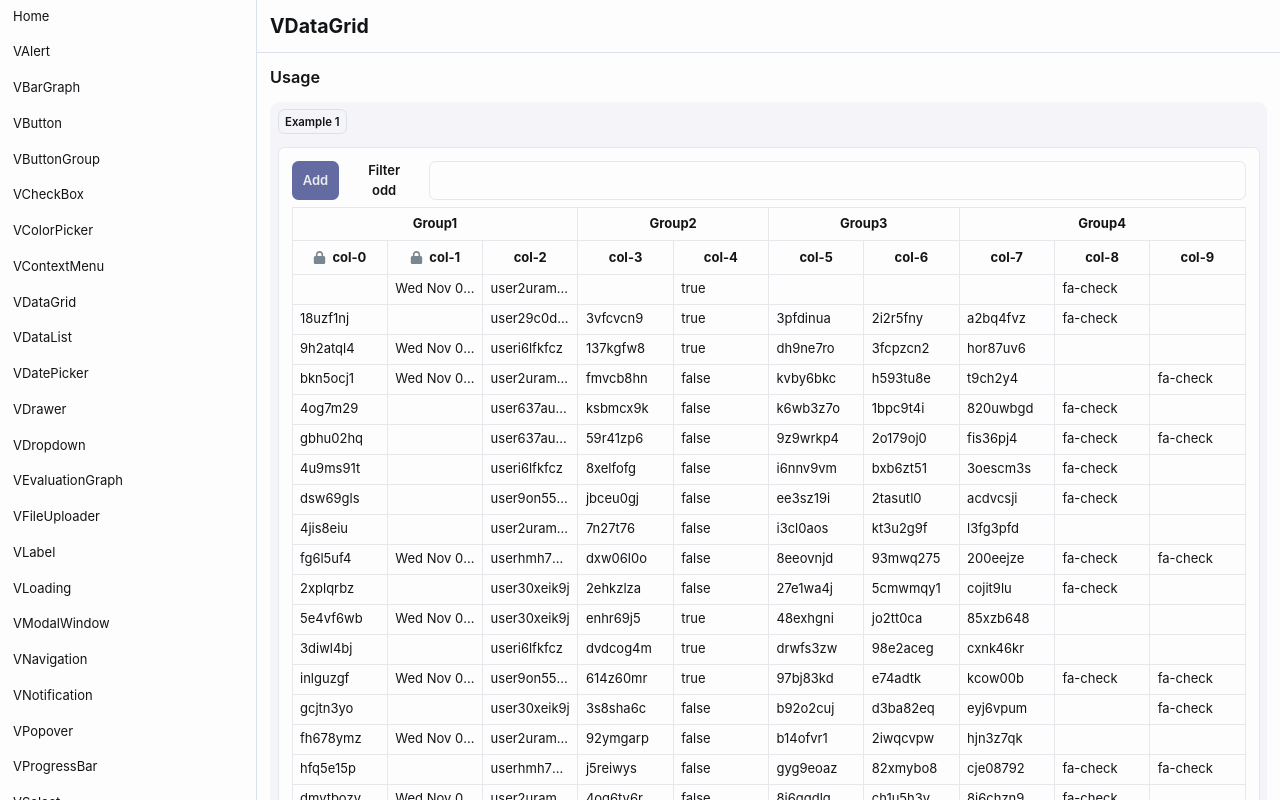
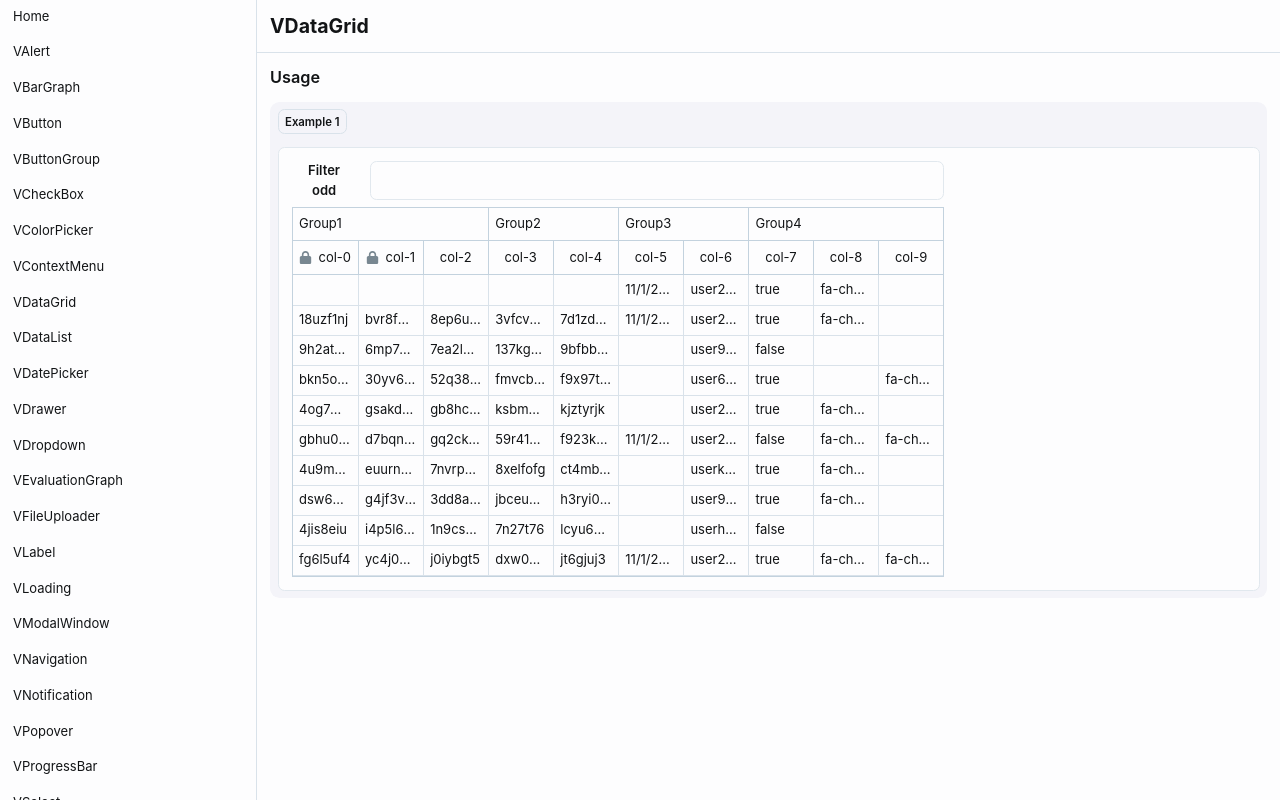
Before and after one commit to frtp2612/velc, a Vue app: page /VDataGrid in a window 1280 px wide. Built offline with nearby package versions, Linux system fonts and the light colour scheme.

Commit message:
data grid descriptor

```diff
--- a/src/components/VDataGrid/VDataGrid.vue
+++ b/src/components/VDataGrid/VDataGrid.vue
@@ -1,31 +1,37 @@
 <template>
   <div class="flex flex-col gap-4 min-h-0 min-w-0 h-full w-full">
     <div class="min-h-0 min-w-0 h-full w-full overflow-auto">
-      <table
-        class="table table-fixed w-full max-h-full h-full min-h-0 bg-color-bg relative overflow-auto border border-collapse border-color-border-200"
+      <div
+        class="w-full max-h-full h-full min-h-0 bg-color-bg relative overflow-auto border border-color-border-200"
         ref="table"
       >
-        <thead class="sticky-header border-b">
+        <div
+          class="sticky-header bg-color-bg border-b border-inherit divide-y divide-color-border-200"
+        >
           <!-- additional header with colspan -->
-          <tr
-            class=""
+          <div
+            class="grid divide-x divide-color-border-200"
             ref="columnGroupsWrapper"
             v-if="columnGroups"
             :style="{
               gridTemplateColumns: layout,
             }"
           >
-            <th
+            <div
               v-for="columnGroup in columnGroups"
-              class="table-cell px-2 py-2 bg-color-bg border border-inherit"
-              :colspan="columnGroup.span"
+              class="px-2 py-2"
+              :style="[
+                {
+                  gridColumn: `span ${columnGroup.span}`,
+                },
+              ]"
             >
               <span>{{ textFormatter(columnGroup.label, i18n) }}</span>
-            </th>
-          </tr>
+            </div>
+          </div>
           <!-- columns header -->
-          <tr
-            class="table-row"
+          <div
+            class="grid divide-x divide-color-border-200"
             ref="columnsWrapper"
             :style="{
               gridTemplateColumns: layout,
@@ -36,20 +42,20 @@
               :data="column"
               :index="index"
               :state="state"
-              class="bg-color-bg table-cell"
+              class="bg-color-bg"
               :style="[
                 columnsDataList[index]
                   ? { width: `${columnsDataList[index].size.current}px` }
                   : {},
               ]"
             />
-          </tr>
-        </thead>
+          </div>
+        </div>
         <VirtualScroller
           :items="data"
           :item-height="30"
           wrapper-tag="tbody"
-          wrapper-class="min-h-0 h-full"
+          wrapper-class="min-h-0 h-full divide-y divide-color-border-100"
           v-if="initialized"
         >
           <template
@@ -82,14 +88,13 @@
             />
           </template>
         </VirtualScroller>
-        <tfoot></tfoot>
-      </table>
+        <div></div>
+      </div>
     </div>
   </div>
 </template>
 
 <script lang="ts" setup generic="RowType extends VDataRow">
-// import VirtualScroller from "@/components/VirtualScroller/VirtualScroller.vue";
 import {
   VDataColumn,
   VDataGridStateType,
@@ -104,14 +109,18 @@ import { useI18n } from "vue-i18n";
 import VirtualScroller from "../VirtualScroller/VirtualScroller.vue";
 import VDataGridRow from "./VDataGridRow.vue";
 import { StyleValue } from "vue";
+import { VDataGridDescriptor } from "./types";
+import { getDefaultDescriptor } from "./defaultDescriptor";
 
 const props = withDefaults(
   defineProps<{
-    columns: VDataColumn<RowType>[];
+    columns: VDataColumn[];
     rows?: RowType[];
     columnGroups?: VDataGroupColumn[];
+    descriptor?: VDataGridDescriptor<RowType>;
   }>(),
   {
+    descriptor: () => getDefaultDescriptor<RowType>(),
     rows: Array,
   }
 );
@@ -128,6 +137,7 @@ const columnsWrapper = ref<HTMLElement | null>(null);
 const state: VDataGridStateType<RowType> = VDataGridState(
   computed(() => props.rows),
   computed(() => props.columns),
+  props.descriptor,
   emit
 );
 
@@ -146,6 +156,6 @@ onMounted(() => {
 
 <style scoped>
 .sticky-header {
-  @apply sticky top-0 left-0;
+  @apply sticky w-fit top-0 z-10;
 }
 </style>
--- a/src/components/VDataGrid/VDataGridCell.vue
+++ b/src/components/VDataGrid/VDataGridCell.vue
@@ -1,40 +1,50 @@
 <template>
-  <td
-    class="table-cell flex border relative max-w-full h-full items-center"
-    :class="[cellClass, { 'z-[1]': column.locked }]"
+  <div
+    class="flex relative max-w-full h-full items-center"
+    :class="[cellClass, { 'z-[1]': column.descriptor?.isLocked }]"
     tabindex="-1"
   >
     <VLabel
+      v-if="row"
       class="px-2 w-full overflow-hidden overflow-ellipsis whitespace-nowrap text-inherit"
-      :class="[editable ? '' : '', { 'text-right': isNumber }]"
+      :class="[isEditable ? '' : '']"
       @click="selectCell"
       @contextmenu="selectCell"
       @dblclick="startEdit"
     >
       {{ formattedValue }}
     </VLabel>
-  </td>
+  </div>
 </template>
 
 <script setup lang="ts" generic="RowType extends VDataRow">
 import VLabel from "@/components/VLabel/VLabel.vue";
-import { VDataType } from "@/enums";
 import { computed } from "vue";
 import { useI18n } from "vue-i18n";
 import { VDataColumn, VDataGridStateType, VDataRow } from "./types";
 
 const props = defineProps<{
-  data: RowType;
-  column: VDataColumn<RowType>;
-  editable: boolean;
+  rowId: number;
+  column: VDataColumn;
   state: VDataGridStateType<RowType>;
 }>();
 
 const { n, d } = useI18n();
 
-const {} = props.state;
+const {
+  getRow,
+  isBoolean,
+  isDate,
+  isDropdown,
+  isEditableBoolean,
+  isNumber,
+  isString,
+  descriptor,
+} = props.state;
 
-const cellId = computed(() => `${props.data.id}-${props.column.id}`);
+const row = computed(() => getRow(props.rowId));
+
+const cellId = computed(() => `${props.rowId}-${props.column.id}`);
 
 const cellClass = computed(() => {
   let value = `cell-${cellId.value} `;
@@ -42,38 +52,29 @@ const cellClass = computed(() => {
   return value;
 });
 
-const isBoolean =
-  props.column.dataType !== undefined &&
-  (props.column.dataType as VDataType) === VDataType.BOOLEAN;
+function getFormattedValue(row: RowType | undefined, column: VDataColumn) {
+  if (row) {
+    if (row?.options?.filler) {
+      return "";
+    }
 
-const isNumber =
-  props.column.dataType !== undefined &&
-  (props.column.dataType as VDataType) === VDataType.NUMBER;
+    if (isBoolean(row, column)) return row[column.id] ? "fa-check" : undefined;
+    if (isNumber(row, column)) return n(row[column.id]);
+    if (isDate(row, column))
+      return row[column.id] && row[column.id] !== null
+        ? d(row[column.id])
+        : null;
 
-const isDate =
-  props.column.dataType !== undefined &&
-  (props.column.dataType as VDataType) === VDataType.DATE;
+    return descriptor.getValueFormatter(row, column)();
+  }
+  return "";
+}
 
-const formattedValue = computed(() => {
-  if (props.data.options?.filler) {
-    return "";
-  }
+const isEditable = computed(() => descriptor.getCellEditor);
 
-  if (props.column.valueFormatter) {
-    return props.column.valueFormatter(props.data[props.column.id]);
-  }
-
-  if (props.column.dataType !== undefined) {
-    if (isBoolean) return props.data[props.column.id] ? "fa-check" : undefined;
-    if (isNumber) return n(props.data[props.column.id]);
-    if (isDate)
-      return props.data[props.column.id] && props.data[props.column.id] !== null
-        ? d(props.data[props.column.id])
-        : null;
-  }
-
-  return props.data[props.column.id];
-});
+const formattedValue = computed(() =>
+  getFormattedValue(row.value, props.column)
+);
 
 function selectCell() {
   console.log("cell selected");
--- a/src/components/VDataGrid/VDataGridColumn.vue
+++ b/src/components/VDataGrid/VDataGridColumn.vue
@@ -1,13 +1,10 @@
 <template>
-  <th
-    ref="column"
-    class="flex flex-col relative px-2 py-2 gap-2 border border-inherit"
-  >
+  <div ref="column" class="flex flex-col relative px-2 py-2 gap-2">
     <div class="flex items-center gap-2 cursor-pointer justify-center">
       <font-awesome-icon
         icon="fa-lock"
         class="w-4 h-4 text-color-text-500"
-        v-if="data.locked"
+        v-if="data.descriptor.isLocked"
       />
       <VLabel class="overflow-hidden overflow-ellipsis whitespace-nowrap">{{
         formattedLabel
@@ -29,7 +26,7 @@
         :style="[{ height: state ? height + 'px' : '100%' }]"
       ></div>
     </div>
-  </th>
+  </div>
 </template>
 
 <script setup lang="ts" generic="RowType extends VDataRow">
@@ -41,7 +38,7 @@ import { textFormatter } from "@/formatters";
 import { useI18n } from "vue-i18n";
 
 const props = defineProps<{
-  data: VDataColumn<RowType>;
+  data: VDataColumn;
   index: number;
   state: VDataGridStateType<RowType>;
 }>();
--- a/src/components/VDataGrid/VDataGridRow.vue
+++ b/src/components/VDataGrid/VDataGridRow.vue
@@ -1,14 +1,11 @@
 <template>
-  <tr class="relative border-color-border-50">
+  <div
+    class="relative grid border-color-border-50 divide-x divide-color-border-100"
+  >
     <template v-for="column in columns" :key="`${data.id}-${column.id}`">
-      <VDataGridCell
-        :column="column"
-        :state="state"
-        :data="data"
-        :editable="column.editable || false"
-      />
+      <VDataGridCell :column="column" :state="state" :rowId="data.id" />
     </template>
-  </tr>
+  </div>
 </template>
 
 <script setup lang="ts" generic="RowType extends VDataRow">
@@ -16,7 +13,7 @@ import VDataGridCell from "./VDataGridCell.vue";
 import { VDataGridStateType, VDataRow } from "./types";
 
 const props = defineProps<{
-  data: RowType;
+  data: VDataRow;
   index: number;
   cellHeight: string;
   state: VDataGridStateType<RowType>;
--- a/src/components/VDataGrid/VDataGridState.ts
+++ b/src/components/VDataGrid/VDataGridState.ts
@@ -3,9 +3,10 @@ import { computed, ref, type Ref } from "vue";
 import {
   VDataColumn,
   VDataColumnState,
-  VDataGroupColumn,
+  VDataGridDescriptor,
   VDataRow,
 } from "./types";
+import { VDataType } from "@/enums";
 
 function isElementVisible(el: HTMLElement | undefined) {
   return el && !!el.offsetParent;
@@ -13,8 +14,8 @@ function isElementVisible(el: HTMLElement | undefined) {
 
 function VDataGridState<RowType extends VDataRow>(
   rows: Ref<RowType[]>,
-  columns: Ref<VDataColumn<RowType>[]>,
-  // columnGroups: VDataGroupColumn[] | undefined,
+  columns: Ref<VDataColumn[]>,
+  descriptor: VDataGridDescriptor<RowType>,
   emit: {}
 ) {
   const tableContainerRef = ref<HTMLElement>();
@@ -58,24 +59,18 @@ function VDataGridState<RowType extends VDataRow>(
 
     Array.from(columnsContainerRef.value.children).forEach(
       (column: Element, index: number) => {
-        const columnProps: VDataColumn<RowType> = columns.value[index];
-
+        const columnProps: VDataColumn = columns.value[index];
+        const size = columnProps.descriptor.size;
         const columnData: VDataColumnState = {
           id: columnProps.id,
           el: column as HTMLElement,
           size: {
             current:
-              columnProps.size && columnProps.size.initial
-                ? columnProps.size.initial
+              size && size.initial
+                ? size.initial
                 : width.value / columns.value.length,
-            max:
-              columnProps.size && columnProps.size.max
-                ? columnProps.size.max
-                : width.value,
-            min:
-              columnProps.size && columnProps.size.min
-                ? columnProps.size.min
-                : 30,
+            max: size && size.max ? size.max : width.value,
+            min: size && size.min ? size.min : 30,
           },
         };
 
@@ -87,7 +82,7 @@ function VDataGridState<RowType extends VDataRow>(
           );
         }
 
-        if (columnProps.locked) {
+        if (columnProps.descriptor.isLocked) {
           lockedColumnsMap.value.set(columnProps.id, 0);
           columnData.offset = 0;
         }
@@ -120,6 +115,24 @@ function VDataGridState<RowType extends VDataRow>(
     );
   }
 
+  function getRow(rowId: number): RowType | undefined {
+    return reactiveRows.value.find((row) => row.id === rowId);
+  }
+
+  const isString = (row: RowType, column: VDataColumn) =>
+    descriptor && descriptor.getDataType(row, column) === VDataType.STRING;
+  const isNumber = (row: RowType, column: VDataColumn) =>
+    descriptor && descriptor.getDataType(row, column) === VDataType.NUMBER;
+  const isDropdown = (row: RowType, column: VDataColumn) =>
+    descriptor && descriptor.getDataType(row, column) === VDataType.SELECT;
+  const isDate = (row: RowType, column: VDataColumn) =>
+    descriptor && descriptor.getDataType(row, column) === VDataType.DATE;
+  const isBoolean = (row: RowType, column: VDataColumn) =>
+    descriptor && descriptor.getDataType(row, column) === VDataType.BOOLEAN;
+  const isEditableBoolean = (row: RowType, column: VDataColumn) =>
+    descriptor &&
+    descriptor.getDataType(row, column) === VDataType.EDITABLE_BOOLEAN;
+
   watchOnce(
     () => visible.value,
     () => {
@@ -134,15 +147,25 @@ function VDataGridState<RowType extends VDataRow>(
     // methods
     init,
 
+    getRow,
+
     // vars
     initialized,
     layout,
     data: reactiveRows,
 
+    descriptor,
     height,
 
     columns,
     columnsDataList,
+
+    isString,
+    isNumber,
+    isDropdown,
+    isDate,
+    isBoolean,
+    isEditableBoolean,
   };
 }
 
--- /dev/null
+++ b/src/components/VDataGrid/defaultDescriptor.ts
@@ -0,0 +1,15 @@
+import { VDataType } from "@/enums";
+import { VDataGridDescriptor, VDataRow } from "./types";
+
+export function getDefaultDescriptor<
+  RowType extends VDataRow
+>(): VDataGridDescriptor<RowType> {
+  const descriptor: VDataGridDescriptor<RowType> = {
+    getCellBackground: (row, column) => "",
+    getCellForeground: (row, column) => "",
+    getDataType: (row, column) => VDataType.STRING,
+    getValueFormatter: (row, column) => row[column.id],
+  };
+
+  return descriptor;
+}
--- a/src/components/VDataGrid/types.ts
+++ b/src/components/VDataGrid/types.ts
@@ -1,6 +1,6 @@
 import { VDataType } from "@/enums";
 import { BaseElementSize, CalculatedElementSize, Translatable } from "@/types";
-import { ComputedRef, Ref, VNode } from "vue";
+import { Component, ComputedRef, Ref, VNode } from "vue";
 
 export type VDataRow = {
   id: number;
@@ -15,20 +15,41 @@ export type VDataRowOptions = {
   indent?: number;
 };
 
-export type VDataColumn<RowType> = {
+export type VDataColumn = {
   id: string;
+  label: Translatable;
+  descriptor: VDataColumnDescriptor;
+};
+
+export type VDataColumnDescriptor = {
+  isLocked?: boolean;
+  isFilterable?: boolean;
   size?: BaseElementSize;
-  valueFormatter?: (value: any) => string;
-  label: Translatable;
-  locked?: boolean;
-  dataType?: VDataType;
-  editable?: boolean;
-  editor?: {
-    type: VDataType;
-    values?: any[];
-  };
-  filterable?: boolean;
-  cell?: (row: RowType) => string | VNode;
+};
+
+type VCellEditor =
+  | VBooleanCellEditor
+  | VStringCellEditor
+  | VDropdownCellEditor
+  | VNumberCellEditor;
+
+type VBooleanCellEditor = {
+  type: VDataType.BOOLEAN;
+};
+
+type VStringCellEditor = {
+  type: VDataType.STRING;
+};
+
+type VNumberCellEditor = {
+  type: VDataType.NUMBER;
+  min?: number;
+  max?: number;
+};
+
+type VDropdownCellEditor = {
+  type: VDataType.SELECT;
+  values: () => any[];
 };
 
 export type VDataGroupColumn = {
@@ -46,12 +67,37 @@ export type VDataColumnState = {
 
 export type VDataGridStateType<RowType extends VDataRow> = {
   init: (tableWrapper: HTMLElement, columnsWrapper: HTMLElement) => void;
+  getRow: (rowId: number) => RowType | undefined;
+
+  getCellForeground?: (row: RowType, column: VDataColumn) => string;
+  getCellBackground?: (row: RowType, column: VDataColumn) => string;
+  getCellComponent?: (row: RowType, column: VDataColumn) => VNode | Component;
+  getCellEditor?: (row: RowType, column: VDataColumn) => VCellEditor;
+  getValueFormatter?: (value: any) => string;
+  getDataType?: (row: RowType, column: VDataColumn) => VDataType;
 
   layout: ComputedRef<string>;
 
   data: Ref<RowType[]>;
+  descriptor: VDataGridDescriptor<RowType>;
   initialized: Ref<boolean>;
   height: Ref<number>;
-  columns: Ref<VDataColumn<RowType>[]>;
+  columns: Ref<VDataColumn[]>;
   columnsDataList: Ref<VDataColumnState[]>;
+
+  isString: (row: RowType, column: VDataColumn) => boolean;
+  isNumber: (row: RowType, column: VDataColumn) => boolean;
+  isDropdown: (row: RowType, column: VDataColumn) => boolean;
+  isDate: (row: RowType, column: VDataColumn) => boolean;
+  isBoolean: (row: RowType, column: VDataColumn) => boolean;
+  isEditableBoolean: (row: RowType, column: VDataColumn) => boolean;
 };
+
+export type VDataGridDescriptor<RowType extends VDataRow> = {
+  getCellForeground?: (row: RowType, column: VDataColumn) => string;
+  getCellBackground?: (row: RowType, column: VDataColumn) => string;
+  getCellComponent?: (row: RowType, column: VDataColumn) => VNode | Component;
+  getCellEditor?: (row: RowType, column: VDataColumn) => VCellEditor;
+  getDataType: (row: RowType, column: VDataColumn) => VDataType;
+  getValueFormatter: (row: RowType, column: VDataColumn) => Function;
+};
--- a/src/views/examples/VDataGrid/VDataGridExample.vue
+++ b/src/views/examples/VDataGrid/VDataGridExample.vue
@@ -4,9 +4,6 @@
       <ComponentExampleBlockTemplate title="Example 1" example="">
         <div class="flex flex-col min-w-0 h-full gap-2">
           <div class="flex gap-4 w-full">
-            <VButton :on-click="addRow" :type="VButtonTypes.PRIMARY"
-              >Add</VButton
-            >
             <VButton :on-click="() => (filterOdd = !filterOdd)"
               >Filter odd</VButton
             >
@@ -19,6 +16,7 @@
             :columns="columns"
             :rows="filteredRows"
             :column-groups="columnGroups"
+            :descriptor="gridDescriptor"
             ref="table"
           >
           </VDataGrid>
@@ -31,7 +29,7 @@
 <script lang="ts" setup>
 import VDataGrid from "@/components/VDataGrid/VDataGrid.vue";
 import VNumericField from "@/components/VNumericField/VNumericField.vue";
-import { VButtonTypes, VDataType } from "@/enums";
+import { VDataType } from "@/enums";
 import ComponentExampleBlockTemplate from "@/views/templates/ComponentExampleBlockTemplate.vue";
 import ComponentExampleTemplate from "@/views/templates/ComponentExampleTemplate.vue";
 import { computed, ref } from "vue";
@@ -43,6 +41,7 @@ import {
   VDataGroupColumn,
 } from "@/components/VDataGrid/types";
 import type { ComponentExposed } from "vue-component-type-helpers";
+import { VDataGridDescriptor } from "../../../components/VDataGrid/types";
 
 const table = ref<ComponentExposed<typeof VDataGrid<VDataRow>> | null>(null);
 const filterOdd = ref(false);
@@ -88,89 +87,68 @@ const columnGroups: VDataGroupColumn[] = [
   },
 ];
 
-const getType = (index: number): VDataType | undefined => {
+const getType = (index: number): VDataType => {
   if (index === columnsAmount - 2 || index === columnsAmount - 1) {
     return VDataType.BOOLEAN;
-  } else if (index === columnsAmount - 6) {
+  } else if (index === columnsAmount - 3) {
     return VDataType.EDITABLE_BOOLEAN;
-  } else if (index === columnsAmount - 8) {
+  } else if (index === columnsAmount - 4) {
     return VDataType.SELECT;
-  } else if (index === columnsAmount - 9) {
+  } else if (index === columnsAmount - 5) {
     return VDataType.DATE;
   }
-  return undefined;
+  return VDataType.STRING;
 };
 
-const columns: VDataColumn<VDataRow>[] = Array.from(Array(columnsAmount)).map(
-  (_, i) => ({
-    id: "col" + i,
-    label: {
-      type: TranslationType.RAW,
-      value: "col-" + i,
-    },
-    valueFormatter:
-      i === columnsAmount - 8
-        ? (value: any) => (value ? value.name : "")
-        : i === columnsAmount - 2 || i === columnsAmount - 1
-        ? (value: any) => (value ? "fa-check" : undefined)
-        : (value: any) => value,
-    locked: i === 0 || i === 1,
-    dataType: getType(i),
-  })
-);
+const columns: VDataColumn[] = Array.from(Array(columnsAmount)).map((_, i) => ({
+  id: "col" + i,
+  label: {
+    type: TranslationType.RAW,
+    value: "col-" + i,
+  },
+  descriptor: {
+    isLocked: i === 0 || i === 1,
+  },
+}));
+
+const gridDescriptor: VDataGridDescriptor<VDataRow> = {
+  getDataType(_row, column) {
+    return getType(parseInt(column.id.replace("col", "")));
+  },
+  getValueFormatter(row, column) {
+    if (column.id === "col6") {
+      return () => row[column.id].name;
+    }
+    return () => row[column.id];
+  },
+};
 
 const rows = ref(
-  Array.from(Array(100)).map((_, i) => {
+  Array.from(Array(10)).map((_, i) => {
     let row: VDataRow = {
       id: i,
     };
 
-    columns.forEach((column: VDataColumn<VDataRow>) => {
-      if (column.dataType !== undefined) {
-        if (column.dataType === VDataType.SELECT) {
+    columns.forEach((column: VDataColumn) => {
+      const type: VDataType = gridDescriptor.getDataType(row, column);
+      if (type !== undefined) {
+        if (type === VDataType.STRING) {
+          row[column.id] =
+            i !== 0 ? Math.floor(Math.random() * Date.now()).toString(36) : "";
+        } else if (type === VDataType.SELECT) {
           row[column.id] = values[Math.floor(Math.random() * values.length)];
-        } else if (column.dataType === VDataType.DATE) {
+        } else if (type === VDataType.DATE) {
           row[column.id] =
             Math.round(Math.random()) === 0 ? new Date() : undefined;
         } else {
           row[column.id] = Math.round(Math.random()) === 0 ? true : false;
         }
-      } else {
-        row[column.id] =
-          i !== 0 ? Math.floor(Math.random() * Date.now()).toString(36) : "";
       }
     });
 
     return row;
   })
 );
-
-function addRow() {
-  rows.value.push(rowToAdd[0]);
-}
-
-const rowToAdd = Array.from(Array(1)).map((_, i) => {
-  let row: VDataRow = {
-    id: i + rows.value.length,
-  };
-
-  columns.forEach((column: VDataColumn<VDataRow>) => {
-    if (column.dataType !== undefined) {
-      if (column.dataType === VDataType.SELECT) {
-        row[column.id] = values[Math.floor(Math.random() * values.length)];
-      } else if (column.dataType === VDataType.DATE) {
-        row[column.id] =
-          Math.round(Math.random()) === 0 ? new Date() : undefined;
-      } else {
-        row[column.id] = Math.round(Math.random()) === 0 ? true : false;
-      }
-    } else {
-      row[column.id] = Math.floor(Math.random() * Date.now()).toString(36);
-    }
-  });
-
-  return row;
-});
 
 const filteredRows = computed(() => {
   const filter = rows.value.filter((_row: VDataRow, index: number) =>
```
Also changed, not shown: src/components/VDataGrid/defaultFormatter.ts (added).
